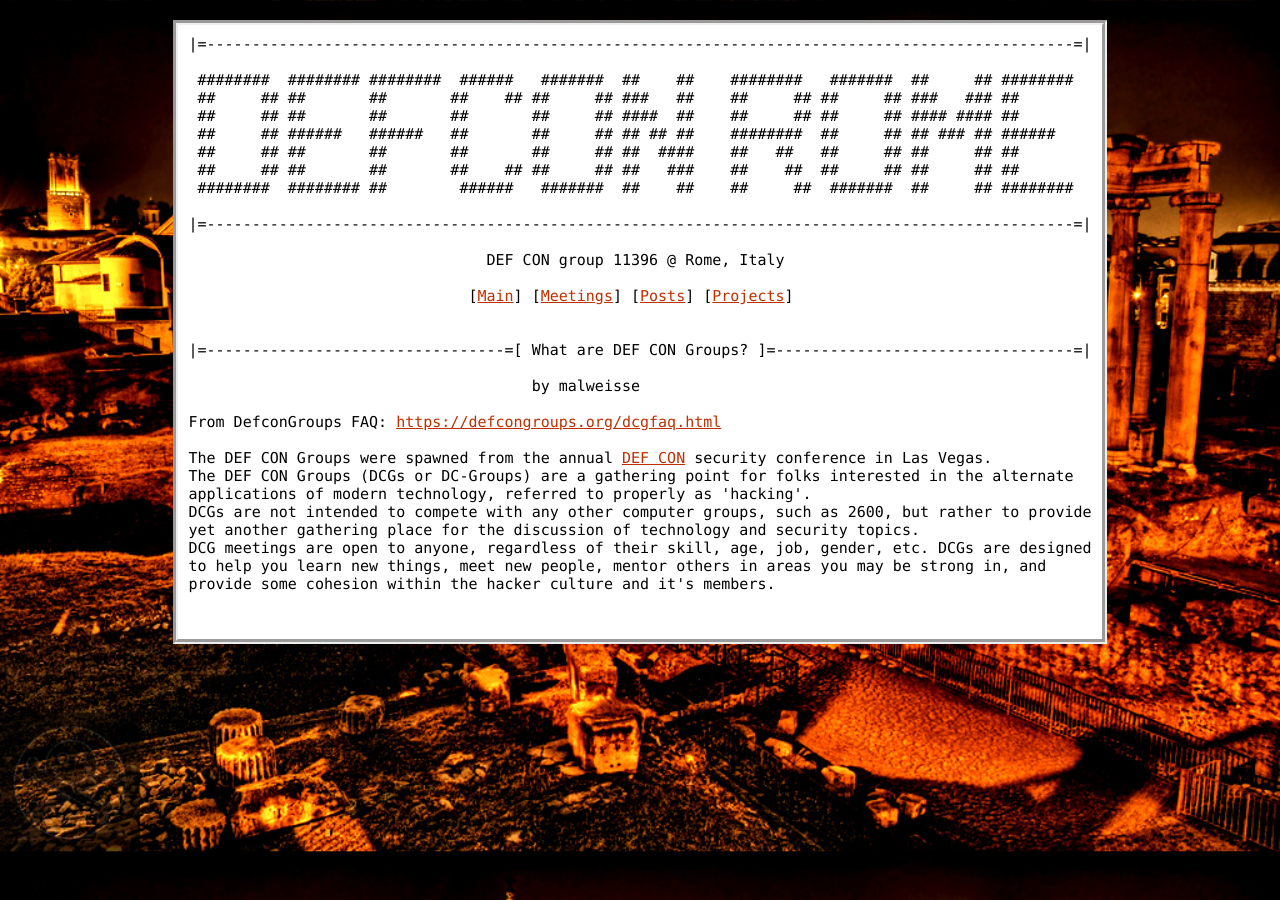
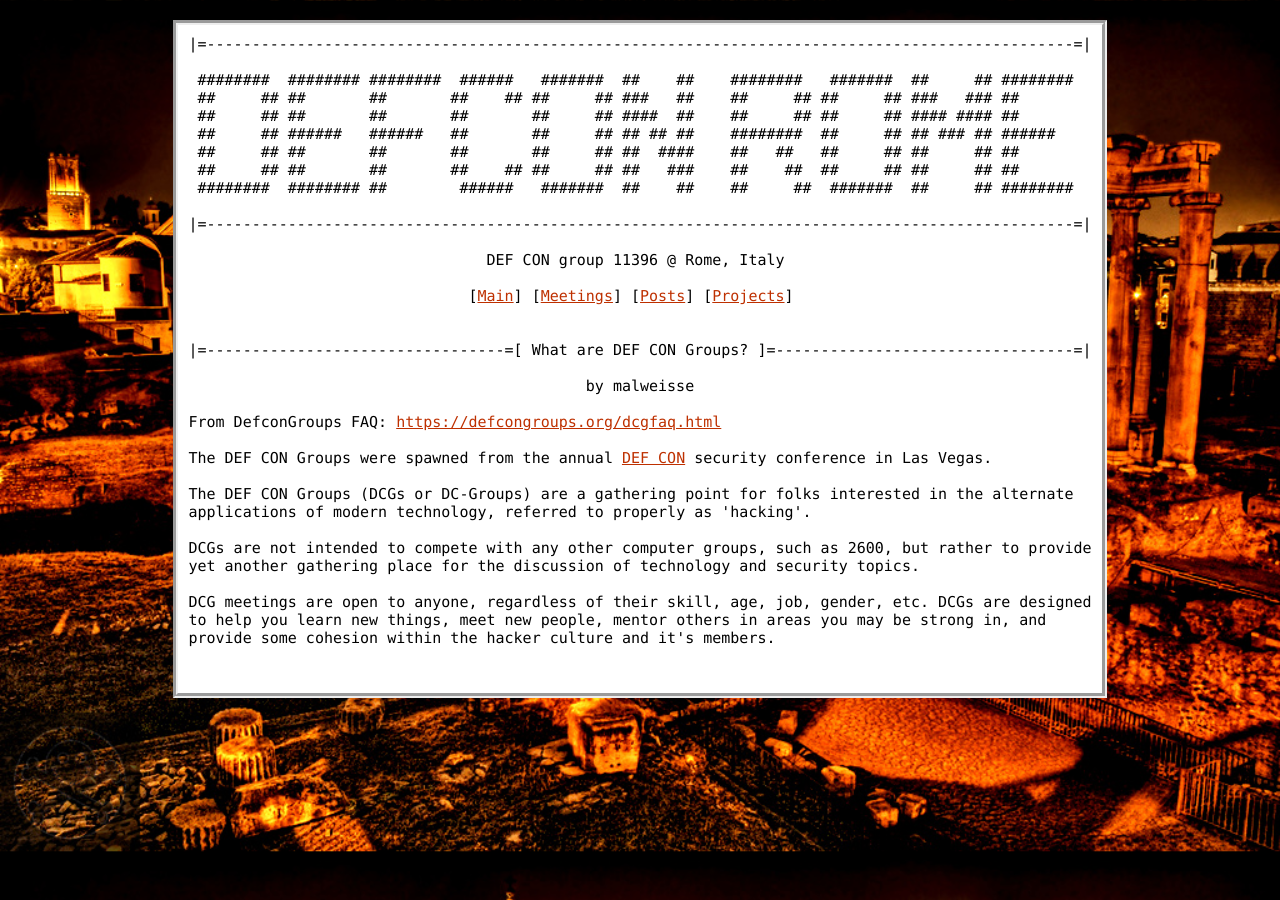
Before and after one commit to DEFCON753/defcon753.github.io, a Jekyll site: the page built from _posts/2018-08-23-what-are-dc-groups.html, in a window 1280 px wide. Built offline with Jekyll 4.4.1, drawn with Linux system fonts in a browser that asks for light colours.

```diff
--- a/_layouts/post.html
+++ b/_layouts/post.html
@@ -4,6 +4,5 @@ layout: default
 {% assign sm = page.title.size | modulo: 2 %}{% if sm == 0 %}{% assign pad0 = 90 | minus: page.title.size | divided_by: 2 | minus: 1 %}|={% for i in (0..pad0) %}{{ "-" }}{% endfor %}=[ {{ page.title }} ]={% for i in (0..pad0) %}{{ "-" }}{% endfor %}=|
 {% else %}{% assign pad0 = 90 | minus: page.title.size | divided_by: 2 | minus: 1 %}|={% for i in (0..pad0) %}{{ "-" }}{% endfor %}=[ {{ page.title }} ]={% for i in (0..pad0) %}{{ "-" }}{% endfor %}-=|
 {% endif %}{% if page.author %}
-{% for i in (0..pad0) %}{{ " " }}{% endfor %}     by {{ page.author }}
-{% endif %}
+<center>by {{ page.author }}</center>{% endif %}
 {{ content }}
--- a/_posts/2018-08-23-what-are-dc-groups.html
+++ b/_posts/2018-08-23-what-are-dc-groups.html
@@ -9,6 +9,9 @@ author: malweisse
 From DefconGroups FAQ: <a href="https://defcongroups.org/dcgfaq.html">https://defcongroups.org/dcgfaq.html</a>
 
 The DEF CON Groups were spawned from the annual <a href="https://defcon.org/">DEF CON</a> security conference in Las Vegas.
+
 The DEF CON Groups (DCGs or DC-Groups) are a gathering point for folks interested in the alternate applications of modern technology, referred to properly as 'hacking'.
+
 DCGs are not intended to compete with any other computer groups, such as 2600, but rather to provide yet another gathering place for the discussion of technology and security topics.
+
 DCG meetings are open to anyone, regardless of their skill, age, job, gender, etc. DCGs are designed to help you learn new things, meet new people, mentor others in areas you may be strong in, and provide some cohesion within the hacker culture and it's members.
```
